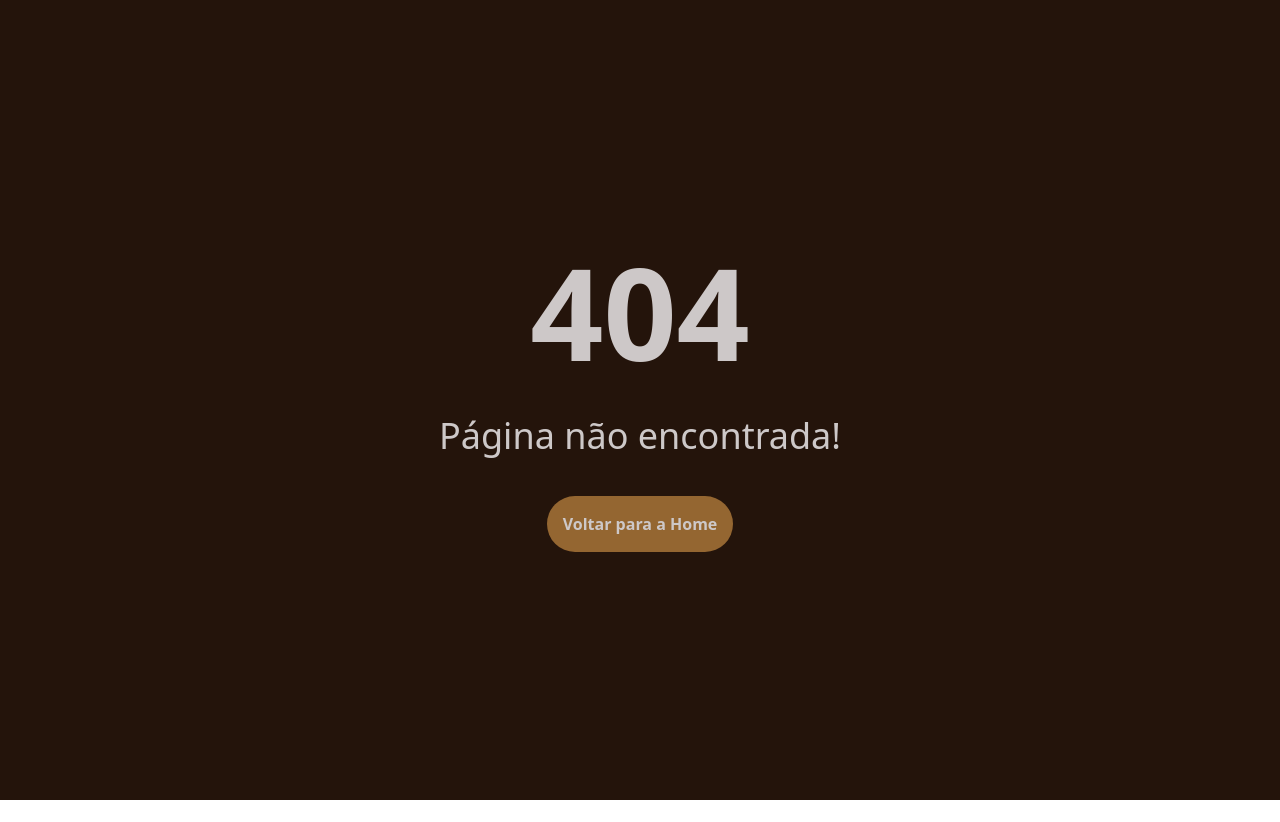
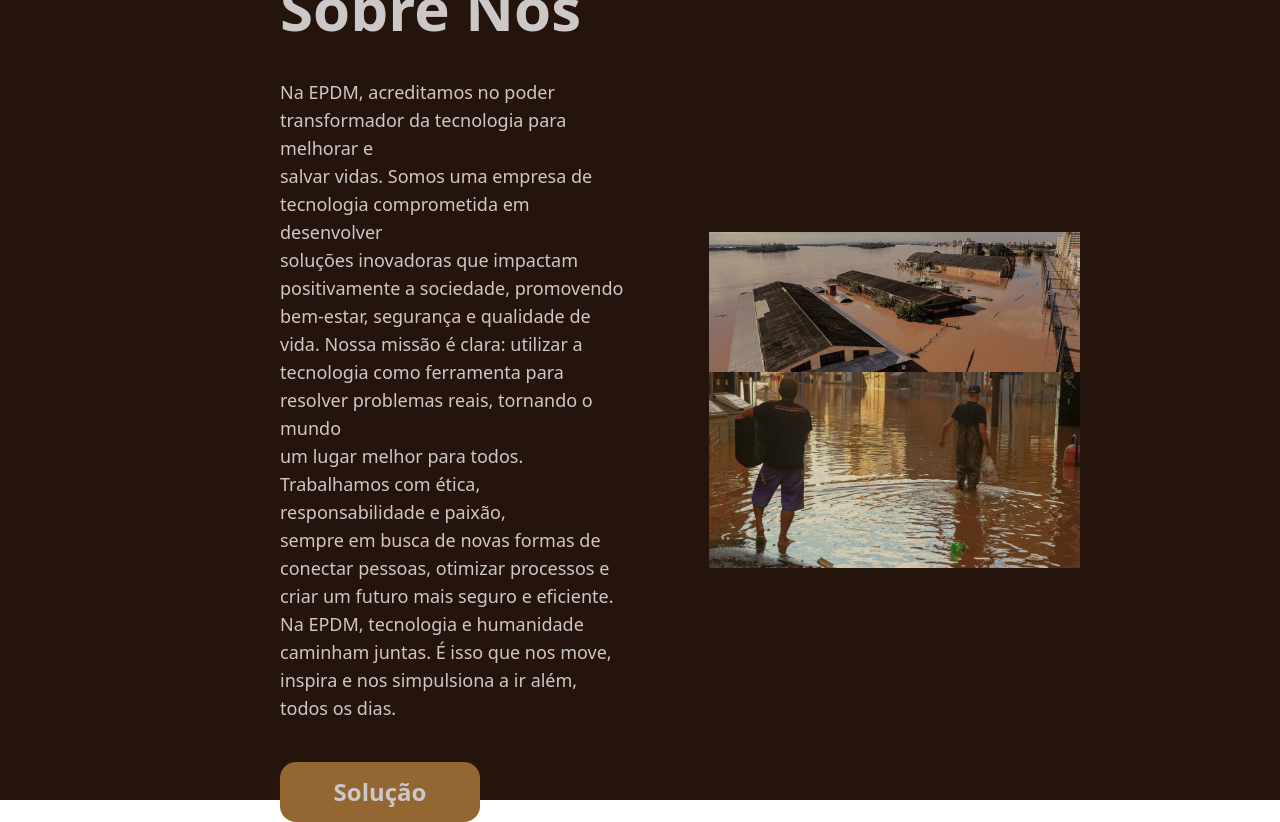
Before and after one commit to EPDM-Corporation/WebDevGS2, a React (Vite) app: page /sobre in a window 1280 px wide. Before the commit this address had no page. Before the commit the page ends 800 px from the top, so only its background shows below. Built offline with nearby package versions, Linux system fonts and the light colour scheme.

Commit message:
Criando a pagina Sobre

```diff
--- a/src/App.jsx
+++ b/src/App.jsx
@@ -2,12 +2,13 @@ import Home from "./Routes/Home";
 import Login from "./Routes/Login";
 import Cadastrar from "./Routes/Cadastrar";
 import Error from "./Routes/Error";
+import Sobre from "./Routes/Sobre";
 
 
 function App() {
   return (
     <>
-      <Error/>
+      <Sobre/>
     </>
   )
 }
--- a/src/Routes/Sobre.jsx
+++ b/src/Routes/Sobre.jsx
@@ -0,0 +1,27 @@
+import SobreImg1 from "../assets/sobre1.PNG"
+import SobreImg2 from "../assets/sobre2.PNG"
+const Sobre = () =>{
+    return(
+        <>
+        <div className="w-screen h-screen bg-[#24140B] flex items-center ">
+            <div className="ml-70 text-[#CDC8C8]">
+                <h1 className="text-6xl font-bold mb-10">Sobre Nós</h1>
+                <h2 className="font-light text-lg">
+                    Na EPDM, acreditamos no poder transformador da tecnologia para melhorar e <br/>salvar vidas. Somos uma empresa de tecnologia comprometida em desenvolver
+                    <br/>soluções inovadoras que impactam positivamente a sociedade, promovendo <br/>bem-estar,  segurança e qualidade de vida.
+                    Nossa missão é clara: utilizar a<br/> tecnologia como ferramenta para resolver problemas  reais, tornando o mundo<br/>  um lugar melhor para todos. Trabalhamos
+                    com ética, responsabilidade e paixão,<br/> sempre em busca  de novas formas de conectar pessoas, otimizar processos e criar um futuro mais seguro e eficiente.
+                    <br/> Na EPDM, tecnologia e humanidade caminham juntas. É isso que nos move, inspira e nos simpulsiona a ir além, todos os dias.
+                </h2>
+                <button className="bg-[#946631] mt-10 w-50 h-15 rounded-2xl font-semibold text-2xl hover:scale-95 hover:text-white">Solução</button>
+            </div>
+            <div className="mr-50 ml-20 ">
+                <img src={SobreImg1}></img>
+                <img src={SobreImg2}></img>
+            </div>
+
+        </div>
+        </>
+    )
+}
+export default Sobre;
```
Also changed, not shown: src/assets/sobre1.PNG (added), src/assets/sobre2.PNG (added).
